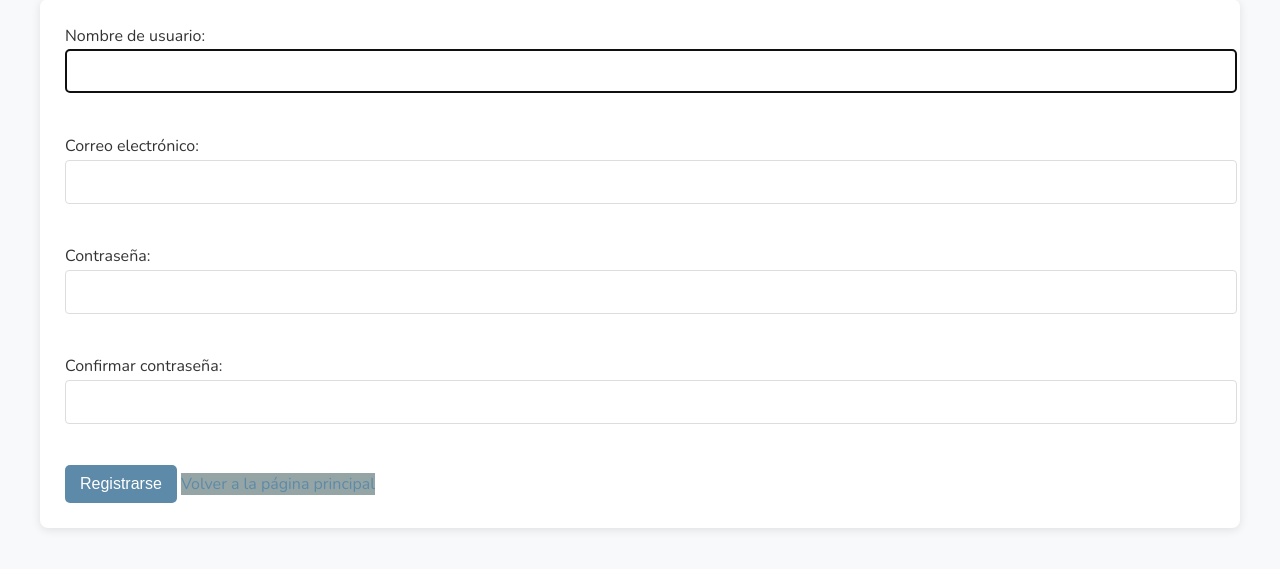
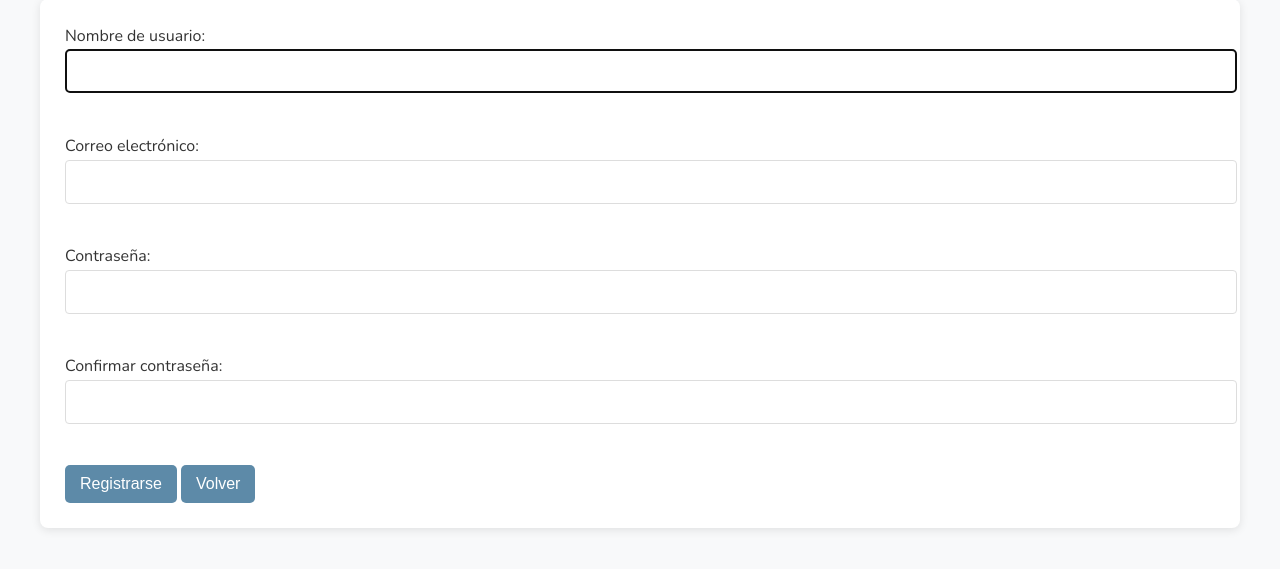
Before and after one commit to mycampo1/recetas, a Django app: page /usuarios/registrar/ in a window 1280 px wide. Shown: the part 155-724 px from the top of the page. Run offline with Django 5.2, Linux system fonts and the light colour scheme.

Commit message:
Cambios para los botones volver

```diff
--- a/recetas_app/templates/recetas_app/calificar_receta.html
+++ b/recetas_app/templates/recetas_app/calificar_receta.html
@@ -7,6 +7,10 @@
 <form method="post">
     {% csrf_token %}
     {{ formulario.as_p }}
-    <button type="submit">Enviar Calificación</button>
+
+    <div class="d-flex gap-2">
+        <button type="submit" class="btn btn-primary">Enviar Calificación</button>
+        <button type="button" class="btn btn-primary" onclick="location.href='{% url 'pagina_principal' %}'">Volver</button>
+    </div>
 </form>
 {% endblock %}
--- a/users/templates/users/iniciar_sesion.html
+++ b/users/templates/users/iniciar_sesion.html
@@ -6,6 +6,6 @@
     {% csrf_token %}
     {{ formulario.as_p }}
     <button type="submit">Entrar</button>
+    <button type="button" class="btn btn-primary" onclick="location.href='{% url 'pagina_principal' %}'">Volver</button>
 </form>
-<a href="{% url 'pagina_principal' %}" class="btn btn-secondary">Volver a la página principal</a>
 {% endblock %}
--- a/users/templates/users/registrar.html
+++ b/users/templates/users/registrar.html
@@ -21,6 +21,6 @@
     <br><br>
 
     <button type="submit">Registrarse</button>
-    <a href="{% url 'pagina_principal' %}" class="btn btn-secondary">Volver a la página principal</a>
+    <button type="button" class="btn btn-primary" onclick="location.href='{% url 'pagina_principal' %}'">Volver</button>
 </form>
 {% endblock %}
```
